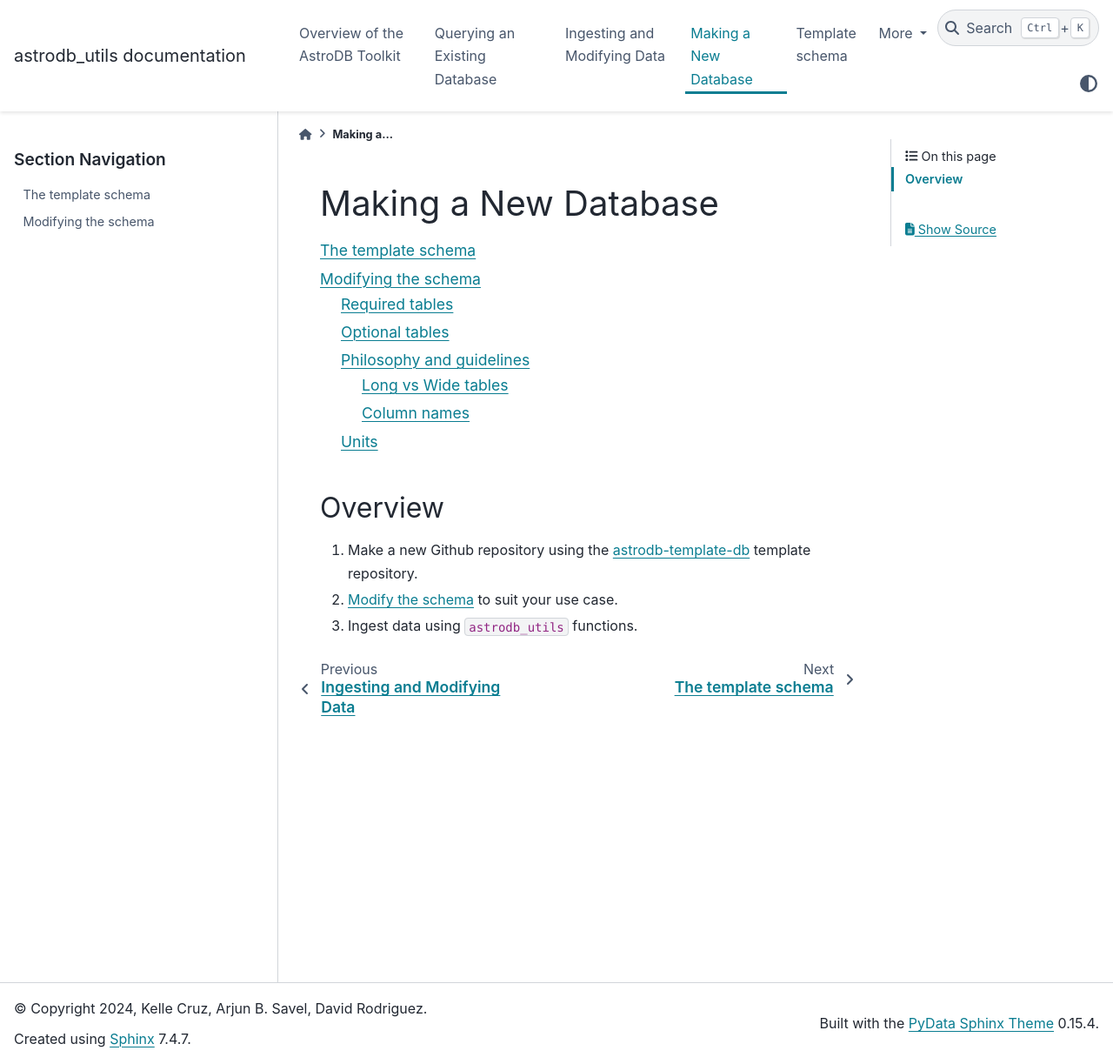
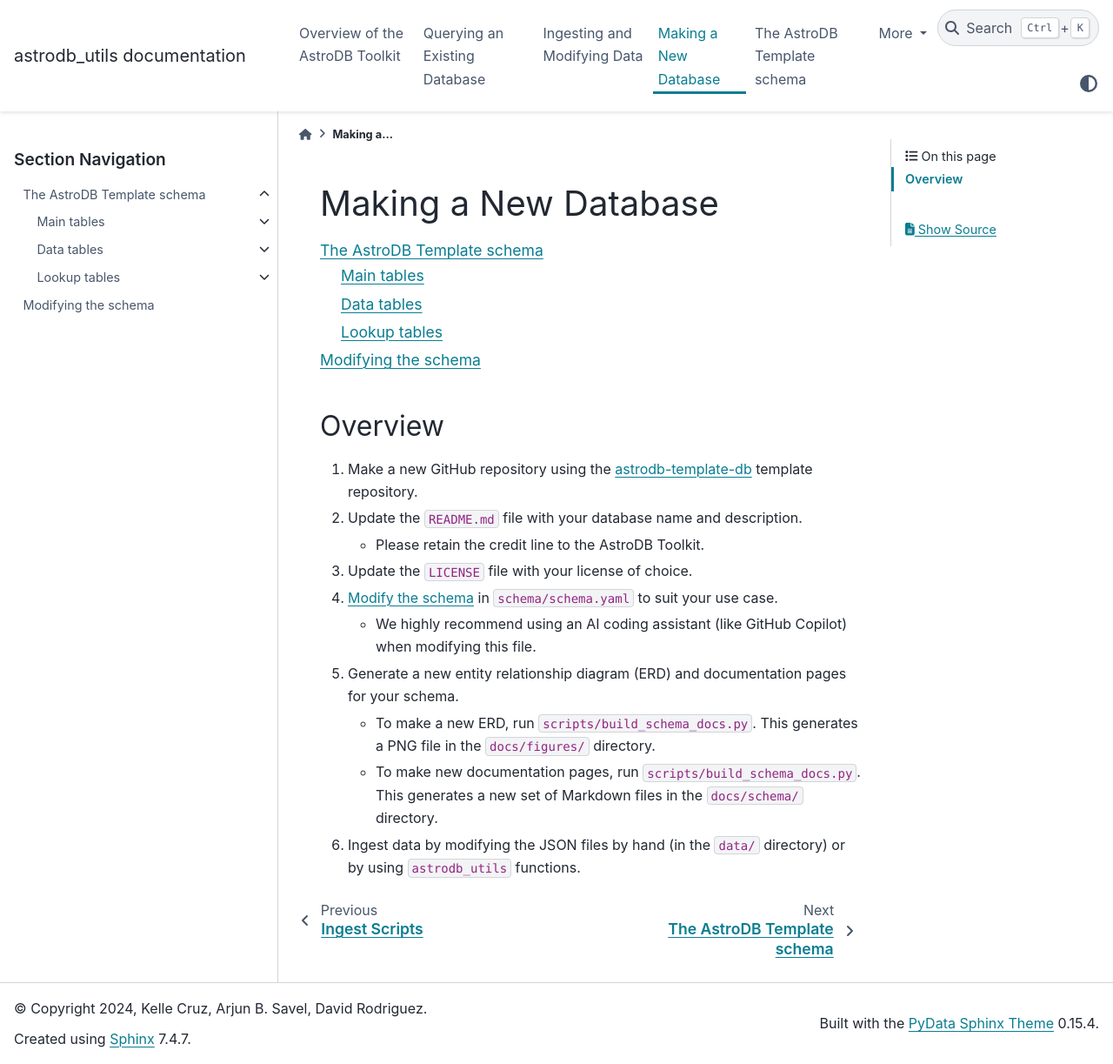
Before and after one commit to astrodbtoolkit/astrodb_utils, a Sphinx documentation site: the page built from docs/pages/make_new_db/getting_started_new_database.rst, in a window 1280 px wide and 1223 px high. Shown: the whole window at 87% size. Built offline with Sphinx 7.4.7 and the PyData theme 0.15.4, drawn with Linux system fonts in a browser that asks for light colours; pages that are not in the unit, such as notebooks, are missing from menus; the version number could not be read and is left out.

Commit message:
Expansion of docs for making a new database (#157)
* more info about the felis scripts

* fix pointer to template docs

* lint from copilot

* Update docs/pages/make_new_db/getting_started_new_database.rst

Co-authored-by: Copilot <175728472+Copilot@users.noreply.github.com>

* Update docs/pages/make_new_db/getting_started_new_database.rst

Co-authored-by: Copilot <175728472+Copilot@users.noreply.github.com>

* Update docs/pages/make_new_db/getting_started_new_database.rst

Co-authored-by: Copilot <175728472+Copilot@users.noreply.github.com>

* Update docs/pages/make_new_db/getting_started_new_database.rst

Co-authored-by: Copilot <175728472+Copilot@users.noreply.github.com>

* fix TOC

* nitpicks

* add bit about LICENSE file

* fix link to converting spectra

---------

Co-authored-by: Copilot <175728472+Copilot@users.noreply.github.com>

```diff
--- a/docs/index.rst
+++ b/docs/index.rst
@@ -20,7 +20,7 @@ User Guide
    pages/make_new_db/getting_started_new_database
    pages/template_schema/template_schema
    pages/making_private_version
-   pages/converting_spectra/converting_spectra
+   pages/ingesting/spectra/converting_spectra/converting_spectra
    pages/getting_help/index
    Developer documentation <pages/dev_docs/developer_installation>
    API documentation <pages/api>
--- a/docs/pages/ingesting/spectra/index.rst
+++ b/docs/pages/ingesting/spectra/index.rst
@@ -3,7 +3,10 @@ Spectra
 
 .. toctree::
     :glob:
-    spectra/*
+    :maxdepth: 2
+    :titlesonly:
+
+    converting_spectra/*
 
 
 Check if spectra are plottable
--- a/docs/pages/make_new_db/getting_started_new_database.rst
+++ b/docs/pages/make_new_db/getting_started_new_database.rst
@@ -1,15 +1,33 @@
 Making a New Database
-======================================
+=====================
 
 .. toctree::
-    the_template_schema
+    :titlesonly:
+    :maxdepth: 2
+
+    ../template_schema/template_schema
     modifying_schema
-
 
 
 Overview
 --------
 
-1. Make a new Github repository using the `astrodb-template-db <https://github.com/astrodbtoolkit/astrodb-template-db>`_ template repository.
-2. :doc:`Modify the schema <modifying_schema>` to suit your use case.
-3. Ingest data using ``astrodb_utils`` functions.
+#. Make a new GitHub repository using the `astrodb-template-db <https://github.com/astrodbtoolkit/astrodb-template-db>`_ template repository.
+
+#. Update the ``README.md`` file with your database name and description.
+
+   * Please retain the credit line to the AstroDB Toolkit.
+
+#. Update the ``LICENSE`` file with your license of choice.
+
+#. :doc:`Modify the schema <modifying_schema>` in ``schema/schema.yaml`` to suit your use case.
+
+   * We highly recommend using an AI coding assistant (like GitHub Copilot) when modifying this file.
+
+#. Generate a new entity relationship diagram (ERD) and documentation pages for your schema.
+
+   * To make a new ERD, run ``scripts/build_schema_docs.py``. This generates a PNG file in the ``docs/figures/`` directory.
+
+   * To make new documentation pages, run ``scripts/build_schema_docs.py``. This generates a new set of Markdown files in the ``docs/schema/`` directory.
+
+#. Ingest data by modifying the JSON files by hand (in the ``data/`` directory) or by using ``astrodb_utils`` functions.
--- a/docs/pages/make_new_db/the_template_schema.rst
+++ /dev/null
@@ -1,2 +0,0 @@
-The template schema
-=====================
--- a/docs/pages/template_schema/template_schema.rst
+++ b/docs/pages/template_schema/template_schema.rst
@@ -1,6 +1,6 @@
-################
-Template schema
-################
+###########################
+The AstroDB Template schema
+###########################
 
 .. toctree::
    :glob:
```
Also changed, not shown: docs/pages/ingesting/getting_started_ingesting.rst (+13 -3 lines), docs/pages/make_new_db/modifying_schema.rst (+7 -7 lines).
